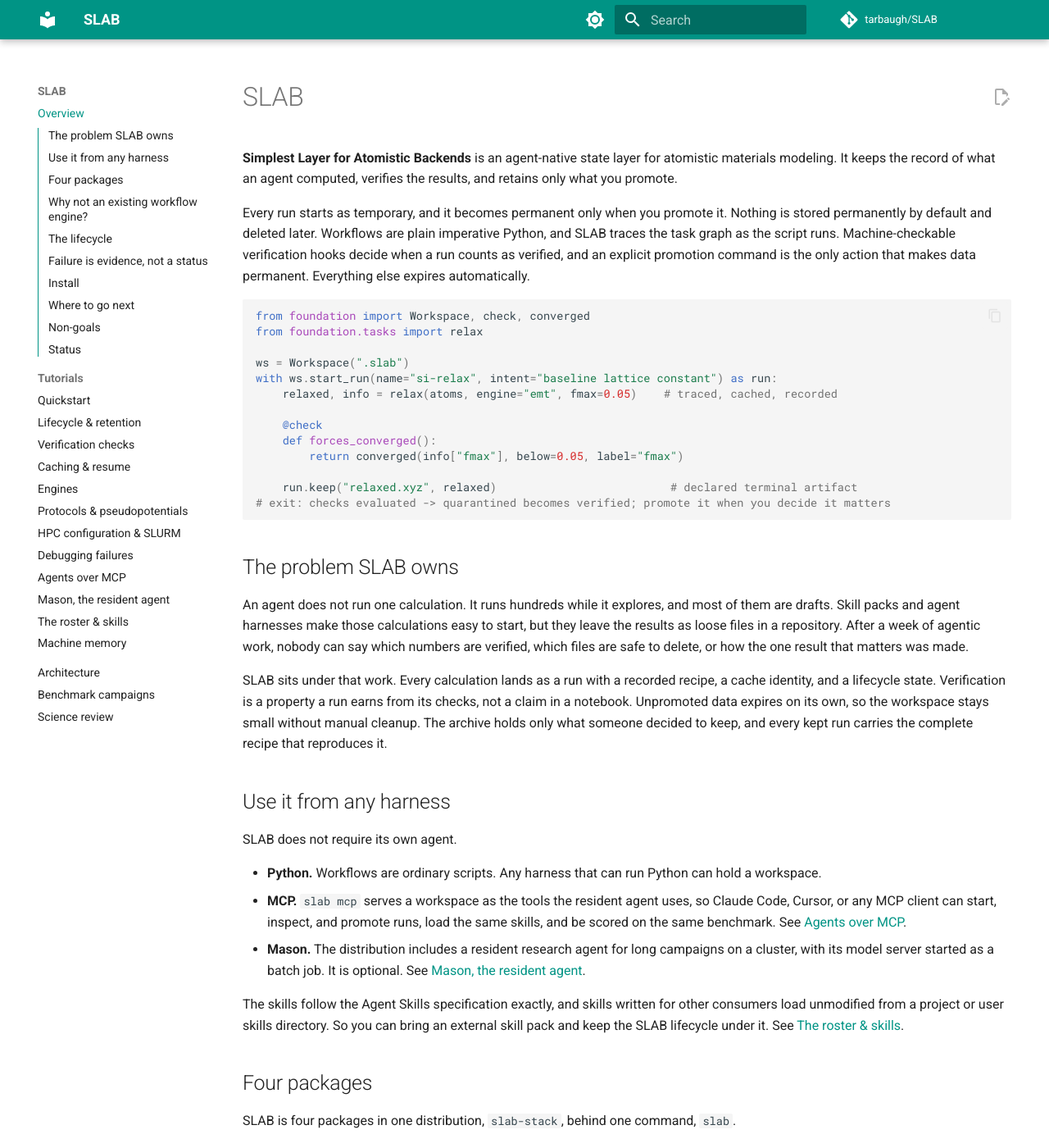
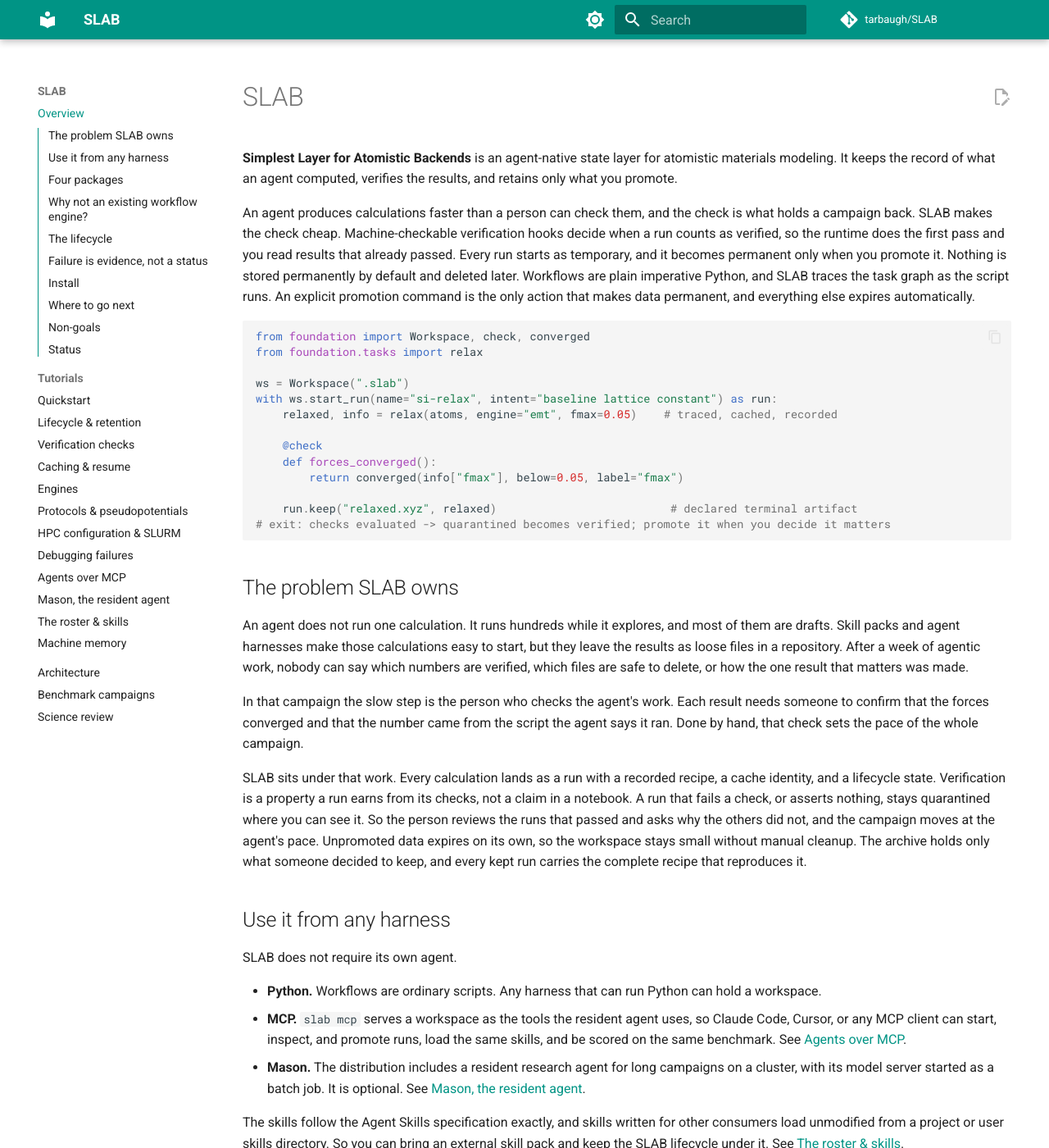
Before and after one commit to tarbaugh/SLAB, an MkDocs documentation site: the page built from docs/index.md, in a window 1280 px wide and 1400 px high. Shown: the whole window at 82% size. Built offline with MkDocs 1.6.1 and Material for MkDocs 9.7.7, drawn with Linux system fonts in a browser that asks for light colours; comment, search, counter and statistics services are not loaded.

Commit message:
docs: frame the introduction around the verification bottleneck
An agent produces calculations faster than a person can check them, and
the check sets the pace of a campaign. The README opening, the docs
index, and the site description now say what SLAB does about that:
the runtime does the first pass, so you review results that already
passed and reach a trusted answer sooner.

Co-Authored-By: Claude Fable 5.1 <noreply@anthropic.com>

````diff
--- a/docs/index.md
+++ b/docs/index.md
@@ -4,12 +4,16 @@
 for atomistic materials modeling. It keeps the record of what an agent
 computed, verifies the results, and retains only what you promote.
 
-Every run starts as temporary, and it becomes permanent only when you
-promote it. Nothing is stored permanently by default and deleted later.
-Workflows are plain imperative Python, and SLAB traces the task graph as the
-script runs. Machine-checkable verification hooks decide when a run counts
-as verified, and an explicit promotion command is the only action that makes
-data permanent. Everything else expires automatically.
+An agent produces calculations faster than a person can check them, and
+the check is what holds a campaign back. SLAB makes the check cheap.
+Machine-checkable verification hooks decide when a run counts as
+verified, so the runtime does the first pass and you read results that
+already passed. Every run starts as temporary, and it becomes permanent
+only when you promote it. Nothing is stored permanently by default and
+deleted later. Workflows are plain imperative Python, and SLAB traces the
+task graph as the script runs. An explicit promotion command is the only
+action that makes data permanent, and everything else expires
+automatically.
 
 <!-- no-verify -->
 ```python
@@ -37,12 +41,20 @@ repository. After a week of agentic work, nobody can say which numbers are
 verified, which files are safe to delete, or how the one result that
 matters was made.
 
+In that campaign the slow step is the person who checks the agent's
+work. Each result needs someone to confirm that the forces converged and
+that the number came from the script the agent says it ran. Done by hand,
+that check sets the pace of the whole campaign.
+
 SLAB sits under that work. Every calculation lands as a run with a recorded
 recipe, a cache identity, and a lifecycle state. Verification is a property
-a run earns from its checks, not a claim in a notebook. Unpromoted data
-expires on its own, so the workspace stays small without manual cleanup.
-The archive holds only what someone decided to keep, and every kept run
-carries the complete recipe that reproduces it.
+a run earns from its checks, not a claim in a notebook. A run that fails a
+check, or asserts nothing, stays quarantined where you can see it. So the
+person reviews the runs that passed and asks why the others did not, and
+the campaign moves at the agent's pace. Unpromoted data expires on its
+own, so the workspace stays small without manual cleanup. The archive
+holds only what someone decided to keep, and every kept run carries the
+complete recipe that reproduces it.
 
 ## Use it from any harness
 
--- a/mkdocs.yml
+++ b/mkdocs.yml
@@ -1,7 +1,8 @@
 site_name: SLAB
 site_description: >-
-  Simplest Layer for Atomistic Backends — an agent-native state layer
-  for atomistic materials modeling.
+  Simplest Layer for Atomistic Backends, an agent-native state layer for
+  atomistic materials modeling that verifies what an agent computed so
+  you can trust the results sooner.
 site_url: https://tarbaugh.github.io/SLAB/
 repo_url: https://github.com/tarbaugh/SLAB
 repo_name: tarbaugh/SLAB
````
Also changed, not shown: README.md (+8 -4 lines).
